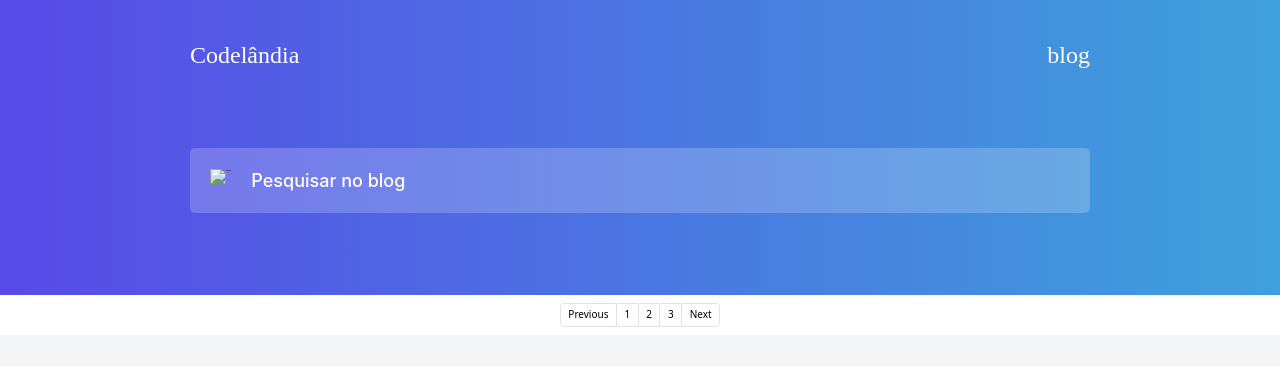
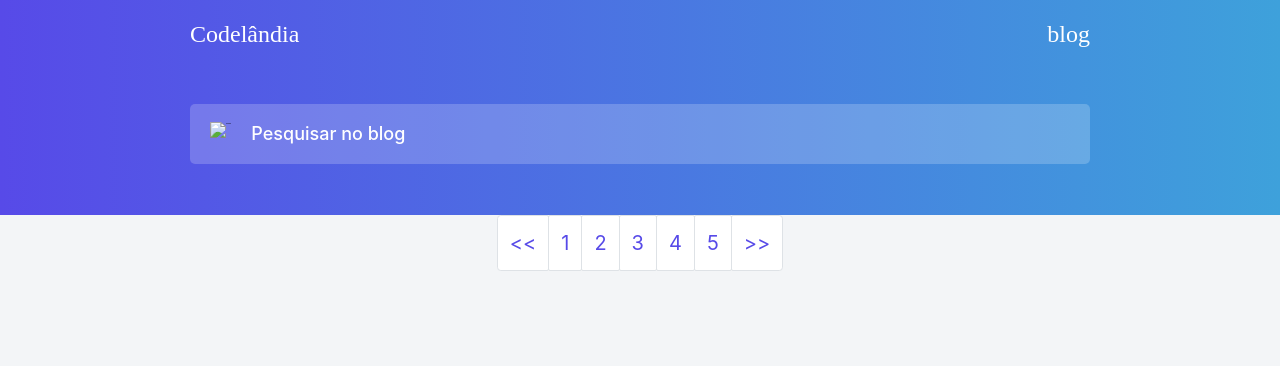
Before and after one commit to moniquemelo/challenges-codelandia, a plain HTML site: page index.html in a window 1280 px wide. Drawn offline with nearby package versions, Linux system fonts and the light colour scheme.

Commit message:
Estilização da paginação

```diff
--- a/assets/styles/styles.css
+++ b/assets/styles/styles.css
@@ -30,7 +30,7 @@ html, body{
 body header {
   background: linear-gradient(90deg, #574AE8 , #3EA1DB);
   color:var(--white);
-  padding-bottom: 4.1rem;
+  padding-bottom: 1rem;
 }
 
 .header{
@@ -40,11 +40,11 @@ body header {
 
 .header-title{
   max-width: 90rem;
-  padding-top: 4.1rem;
+  padding-top: 2rem;
 
   display: flex;
   justify-content: space-between;
-  margin-bottom: 7.3rem;
+  margin-bottom: 5rem;
 }
 
 .header-title h1{
@@ -58,7 +58,7 @@ body header {
 #header-search {
   background: rgba(255, 255, 255, 0.2);
   max-width: 90rem;
-  height: 6.5rem;
+  height: 6rem;
   margin-bottom: 4.1rem;
 
   display: flex;
@@ -67,8 +67,6 @@ body header {
   border: none;
   border-radius: 0.5rem;
 }
-
-
 
 form {
   width: 100%;
@@ -151,37 +149,26 @@ form input::placeholder{
   font-style: normal;
   font-weight: 400;
   font-size: 1.8rem;
-  line-height: 3.2rem;
 }
-
 
 
 .pagination {
   display: flex;
   justify-content: center;
   align-items: center;
-  height: 4.0rem;
+  margin: 0;
+  padding: 0;
 }
 
-
-
 .page-link{
-  color: black!important;
+  color: var(--blue-dark);
+  font-family: 'Inter';
+  padding: 1.2rem;
   font-size: 2.0rem;
-
-  /*font-size: 1.1rem;*/
-  background-color: transparent;
-  border: none;
-
   cursor: pointer;
-
   border-radius: .2rem;
 }
 
-/* pagination styling */
-
-/* .pagination a {
-  color: black;
-  padding: 10px 18px;
-  text-decoration: none;
-}  */
+.page-link:hover{
+  background-color: var(--blue);
+}
--- a/index.html
+++ b/index.html
@@ -3,13 +3,13 @@
   <head>
     <meta charset="UTF-8" />
     <meta name="viewport" content="width=device-width, initial-scale=1" />
-    <link rel="stylesheet" href="/assets/styles/styles.css" />
     <link
       href="https://cdn.jsdelivr.net/npm/bootstrap@5.3.0-alpha1/dist/css/bootstrap.min.css"
       rel="stylesheet"
       integrity="sha384-GLhlTQ8iRABdZLl6O3oVMWSktQOp6b7In1Zl3/Jr59b6EGGoI1aFkw7cmDA6j6gD"
       crossorigin="anonymous"
     />
+    <link rel="stylesheet" href="/assets/styles/styles.css" />
 
     <title>Blog</title>
   </head>
@@ -88,11 +88,13 @@
     </article>
     <nav aria-label="Page navigation example">
       <ul class="pagination">
-        <li class="page-item"><a class="page-link previous" href="#">Previous</a></li>
+        <li class="page-item"><a class="page-link previous" href="#"><<</a></li>
         <li class="page-item"><a class="page-link page" href="#">1</a></li>
         <li class="page-item"><a class="page-link page" href="#">2</a></li>
         <li class="page-item"><a class="page-link page" href="#">3</a></li>
-        <li class="page-item"><a class="page-link next" href="#">Next</a></li>
+        <li class="page-item"><a class="page-link page" href="#">4</a></li>
+        <li class="page-item"><a class="page-link page" href="#">5</a></li>
+        <li class="page-item"><a class="page-link next" href="#">>></a></li>
       </ul>
     </nav>
 
```
